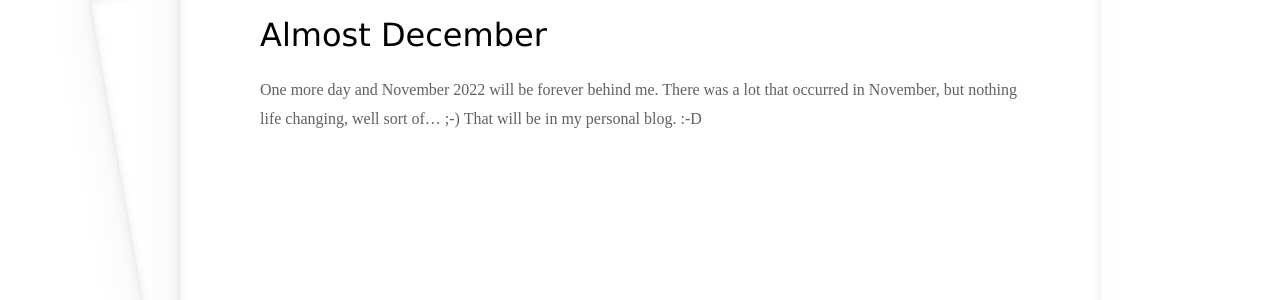
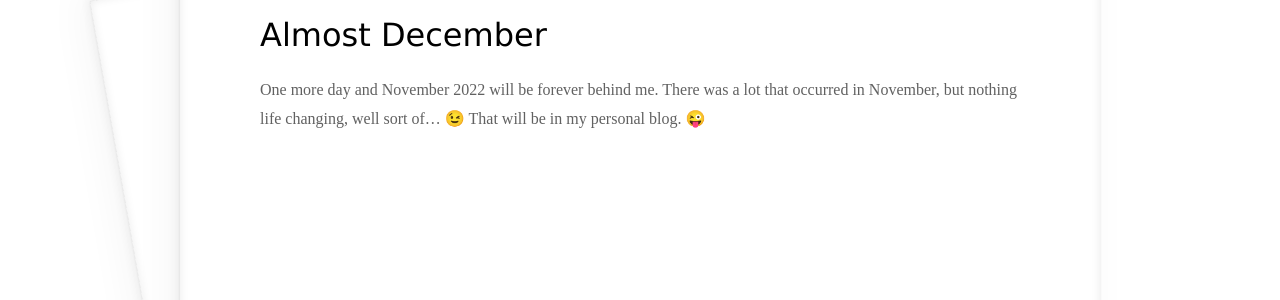
Before and after one commit to mannypoole/coderdojo, a Jekyll site: the page built from _posts/2022-11-29-almost-december.md, in a window 1280 px wide. Shown: the part 203-503 px from the top of the page. Built offline with Jekyll 4.4.1, drawn with Linux system fonts in a browser that asks for light colours.

```diff
--- a/_posts/2022-11-29-almost-december.md
+++ b/_posts/2022-11-29-almost-december.md
@@ -8,4 +8,4 @@ excerpt: ""
 
 # Almost December
 
-One more day and November 2022 will be forever behind me.  There was a lot that occurred in November, but nothing life changing, well sort of... ;-)  That will be in my personal blog. :-D
+One more day and November 2022 will be forever behind me.  There was a lot that occurred in November, but nothing life changing, well sort of... 😉  That will be in my personal blog. 😜
```
